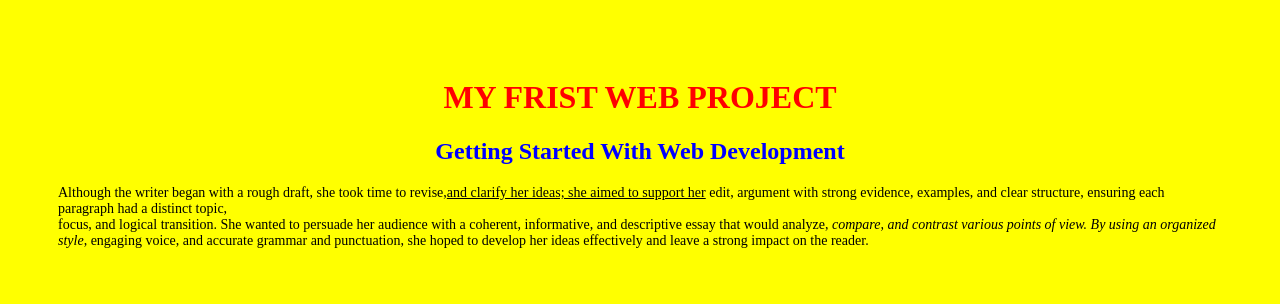
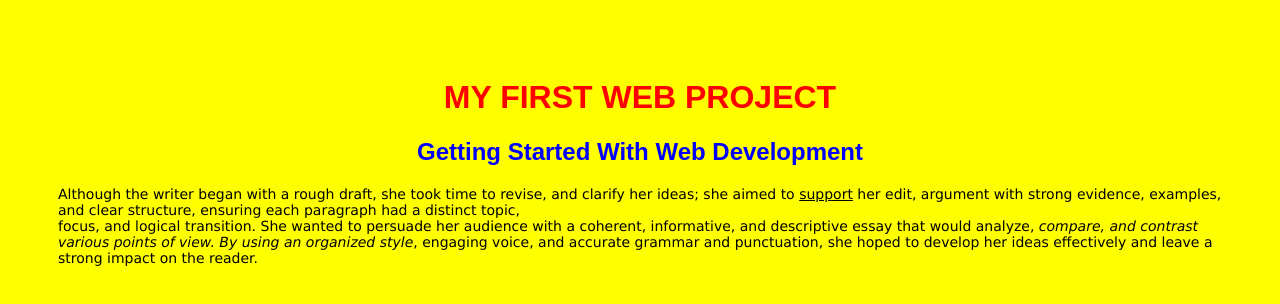
Before and after one commit to IK-GENERAL/PROJECT-1, a plain HTML site: page index.html in a window 1280 px wide. Drawn offline with Linux system fonts and the light colour scheme.

Commit message:
iunderline one word and remove the bold and make the font weight 900

```diff
--- a/index.html
+++ b/index.html
@@ -7,8 +7,15 @@
     <link rel='stylesheet' href='styles.css'>
 </head>
 <body>
-   <h1>MY FRIST WEB PROJECT</h1>
-   <H2>Getting Started with Web Development </H2>
-   <P>Although the writer began with a rough draft, she took time to revise,<u>and clarify her ideas; she aimed to support her</u> edit,  argument with strong evidence, examples, and clear structure, ensuring each paragraph had a distinct topic,<br> focus, and logical transition. She wanted to persuade her audience with a coherent, informative, and descriptive essay that would analyze, <i>compare, and contrast various points of view. By using an organized style</i>, engaging voice, and accurate grammar and punctuation, she hoped to develop her ideas effectively and leave a strong impact on the reader.</P>
+   <h1>MY FIRST WEB PROJECT</h1>
+   <h2>Getting Started with Web Development </h2>
+   <P>Although the writer began with a rough draft, she took time to revise,
+    and clarify her ideas; she aimed to <u>support</u> her edit,  argument with
+    strong evidence, examples, and clear structure, ensuring each paragraph had a
+    distinct topic,<br> focus, and logical transition. She wanted to persuade her
+    audience with a coherent, informative, and descriptive essay that would analyze,
+     <i>compare, and contrast various points of view. By using an organized style</i>,
+     engaging voice, and accurate grammar and punctuation, she hoped to develop her ideas
+     effectively and leave a strong impact on the reader.</P>
 </body>
 </html>
--- a/styles.css
+++ b/styles.css
@@ -1,22 +1,19 @@
 body{
-padding: 50px;
-background-color: yellow;
+    padding: 50px;
+    background-color: yellow;
 }
-h1{
+h1, h2{
     text-align: center;
     text-transform: uppercase;
-    font-weight: bold;
+    font-weight: 900;
     color: red;
-    font-family: Arial,
+    font-family: Arial
 }
 h2{
-    text-align: center;
     text-transform: capitalize;
-    font-weight: bold;
     color: blue;
-    font-family: Arial,
 }
 p{
     font-size: 14px;
-    font-family: Verdana,
+    font-family: Verdana
 }
```
